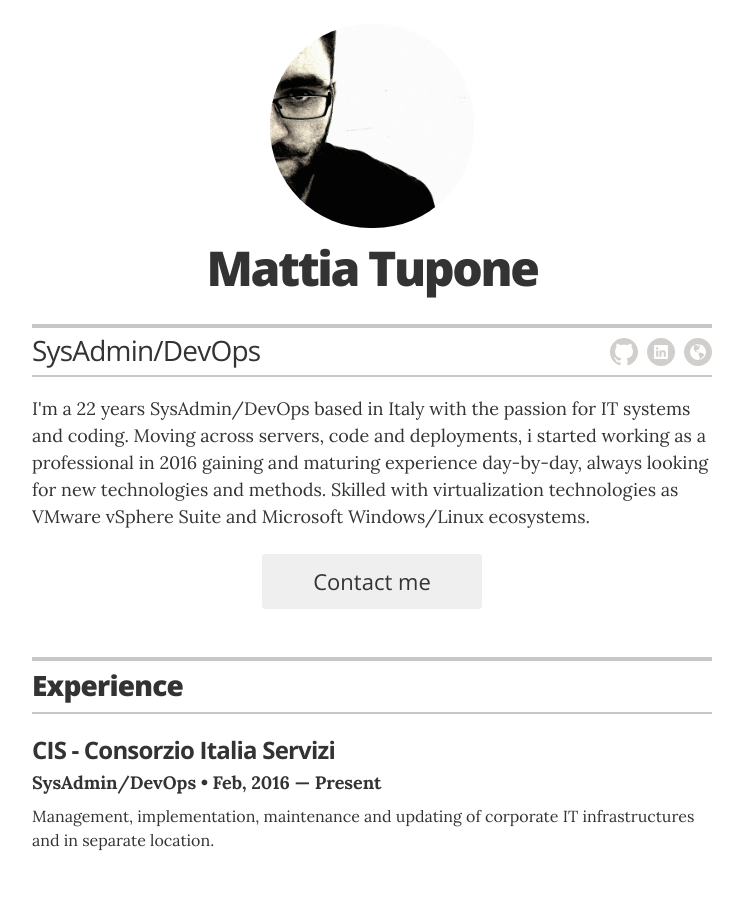
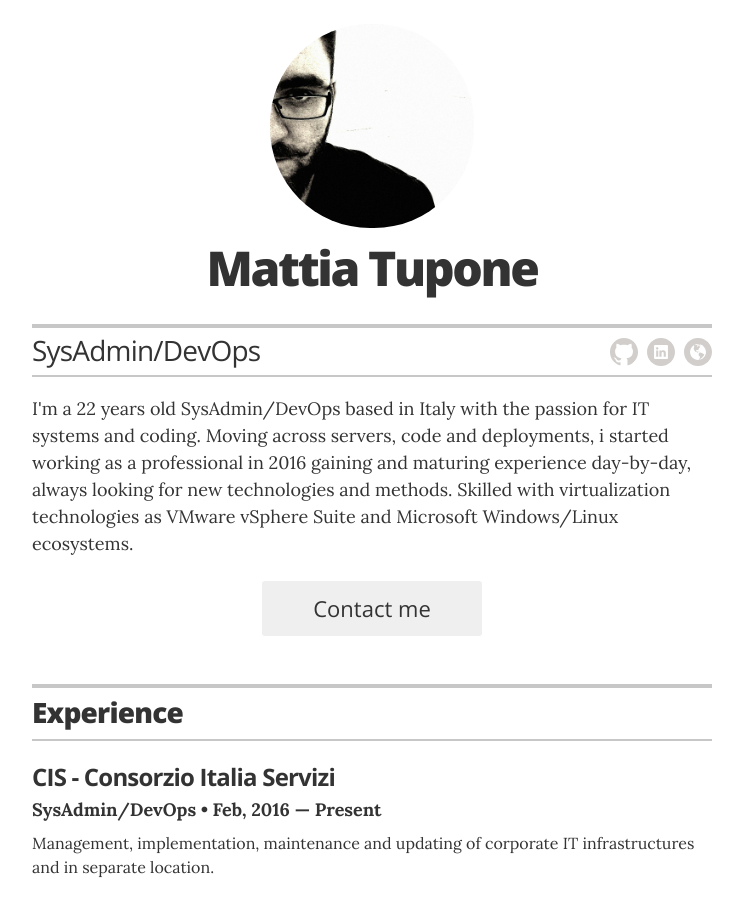
Before and after one commit to jglovier/resume-template, a Jekyll site: the page built from index.html, in a window 1280 px wide and 900 px high. Shown: the whole window, without its empty margins (268-1011 px from the left). Built offline with Jekyll 4.4.1, drawn with Linux system fonts in a browser that asks for light colours.

Commit message:
Updated data

```diff
--- a/_config.yml
+++ b/_config.yml
@@ -15,7 +15,7 @@
 resume_contact_email:
   "tupone.mattia@gmail.com"
 resume_header_contact_info: "Lanciano (CH), Italy | tupone.mattia@gmail.com"
-resume_header_intro: "<p>I'm a 22 years SysAdmin/DevOps based in Italy with the passion for IT systems and coding. Moving across servers, code and deployments, i started working as a professional in 2016 gaining and maturing experience day-by-day, always looking for new technologies and methods.
+resume_header_intro: "<p>I'm a 22 years old SysAdmin/DevOps based in Italy with the passion for IT systems and coding. Moving across servers, code and deployments, i started working as a professional in 2016 gaining and maturing experience day-by-day, always looking for new technologies and methods.
 Skilled with virtualization technologies as VMware vSphere Suite and Microsoft Windows/Linux ecosystems.</p>"
 
 # use "yes" to display the email contact button,
```
